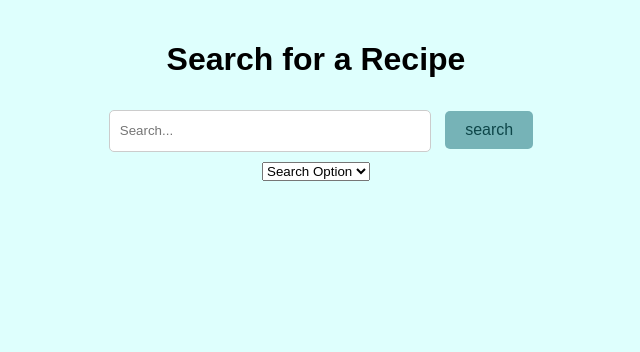
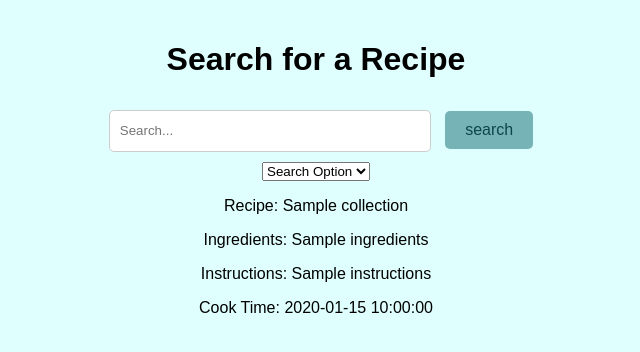
Before and after one commit to software-students-fall2023/2-web-app-exercise-chili, a Flask app: page /search in a window 1280 px wide. Shown: the top 352 px of the page, without its empty margins (324-964 px from the left). Run offline with Flask 3, Linux system fonts and the light colour scheme; a database or web service that is not in the repository returns one stand-in record (values such as "Sample title"); parts of the project's set-up code (start-up, migrations or seed data) failed here and were passed over; some libraries are stand-ins or nearby versions.

Commit message:
Complete Search Functionalities

```diff
--- a/app.py
+++ b/app.py
@@ -42,7 +42,31 @@ def delete_recipe(recipe_id):
 
 @app.route('/search', methods=['GET', 'POST'])
 def search():
-    return render_template('search.html')
+    if request.method=='POST':
+
+        search_query=request.form.get("search_query")
+        search_option=request.form.get("search_option")
+
+        query={}
+
+        if search_option == "recipe_name":
+            query = {"name": {"$regex": search_query, "$options": "i"}}
+            docs = db.db.collection.find(query).sort("time", -1)
+        elif search_option == "ingredients":
+            query = {"ingredients": {"$regex": search_query, "$options": "i"}}
+
+        elif search_option == "instructions":
+            query = {"instructions": {"$regex": search_query, "$options": "i"}}
+
+        elif search_option == "time":
+            query = {"time": {"$regex": search_query, "$options": "i"}}
+
+        docs = db.db.collection.find(query).sort("time", -1)
+
+    else:
+        docs = db.db.collection.find({}).sort("time", -1)
+
+    return render_template('search.html', docs=docs)
 
 @app.route('/edit/<recipe_id>')
 def edit(recipe_id):
--- a/templates/search.html
+++ b/templates/search.html
@@ -8,17 +8,19 @@
     <body>
         <h1><center>Search for a Recipe</center></h1>
         <form action="{{ url_for('search') }}" class="example" method="post" action="" style="margin:auto;width:1000px">
-            <input style="width:300px" type="text" placeholder="Search..." name="query">
+            <input style="width:300px" type="text" placeholder="Search..." name="search_query">
 
             <button type="submit" class="search-btn">search</button>
             <br>
-            <select name="option">
+
+            <select name="search_option">
                 <option value="" disabled selected>Search Option</option>
                 <option value="recipe_name">Recipe Name</option>
                 <option value="ingredients">Ingredients</option>
                 <option value="instruction">Instructions</option>
-                <option value="cook_time">Cook Time</option>
+                <option value="time">Cook Time</option>
             </select>
+
         </form>
         <section class="list">
             {% for doc in docs %}
```
